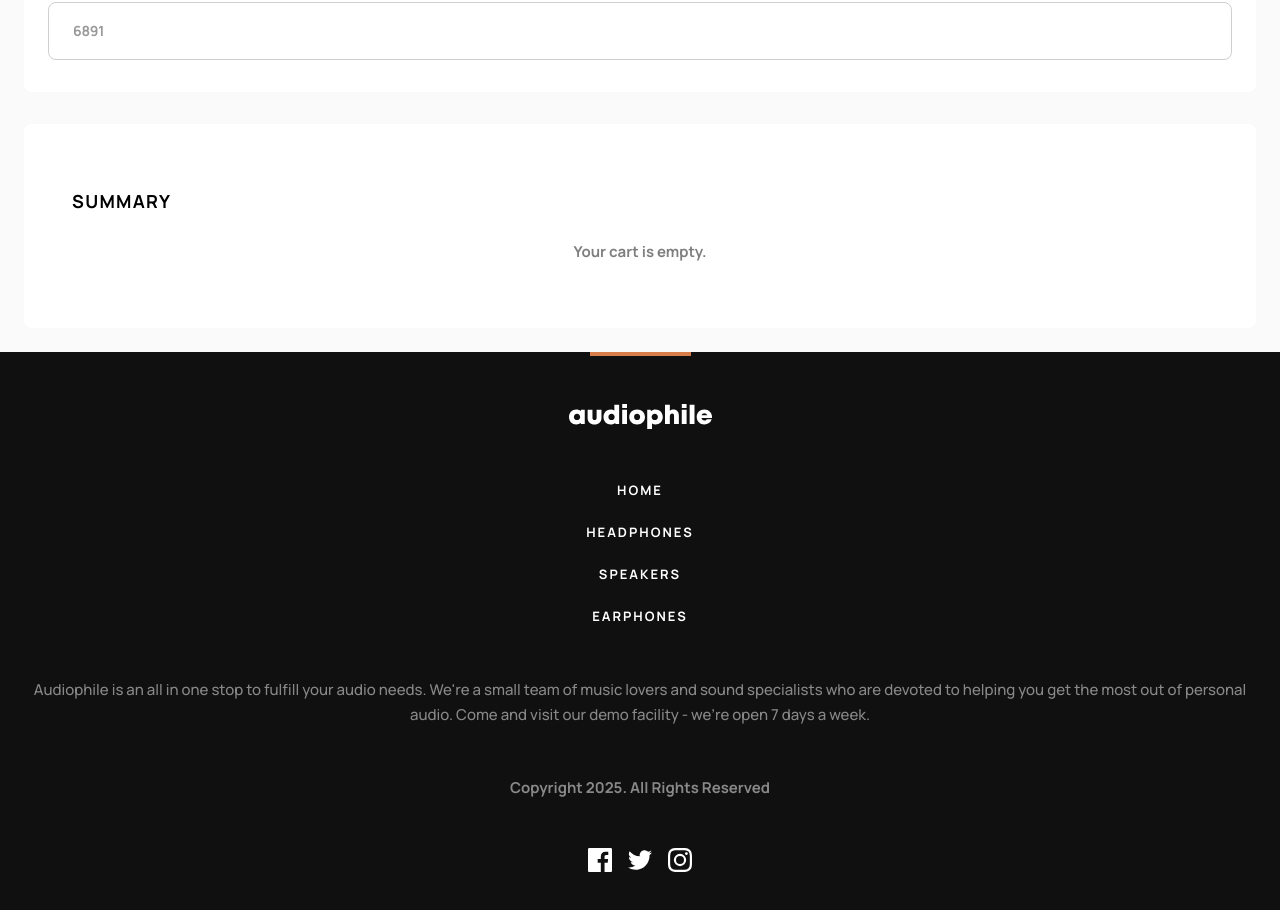
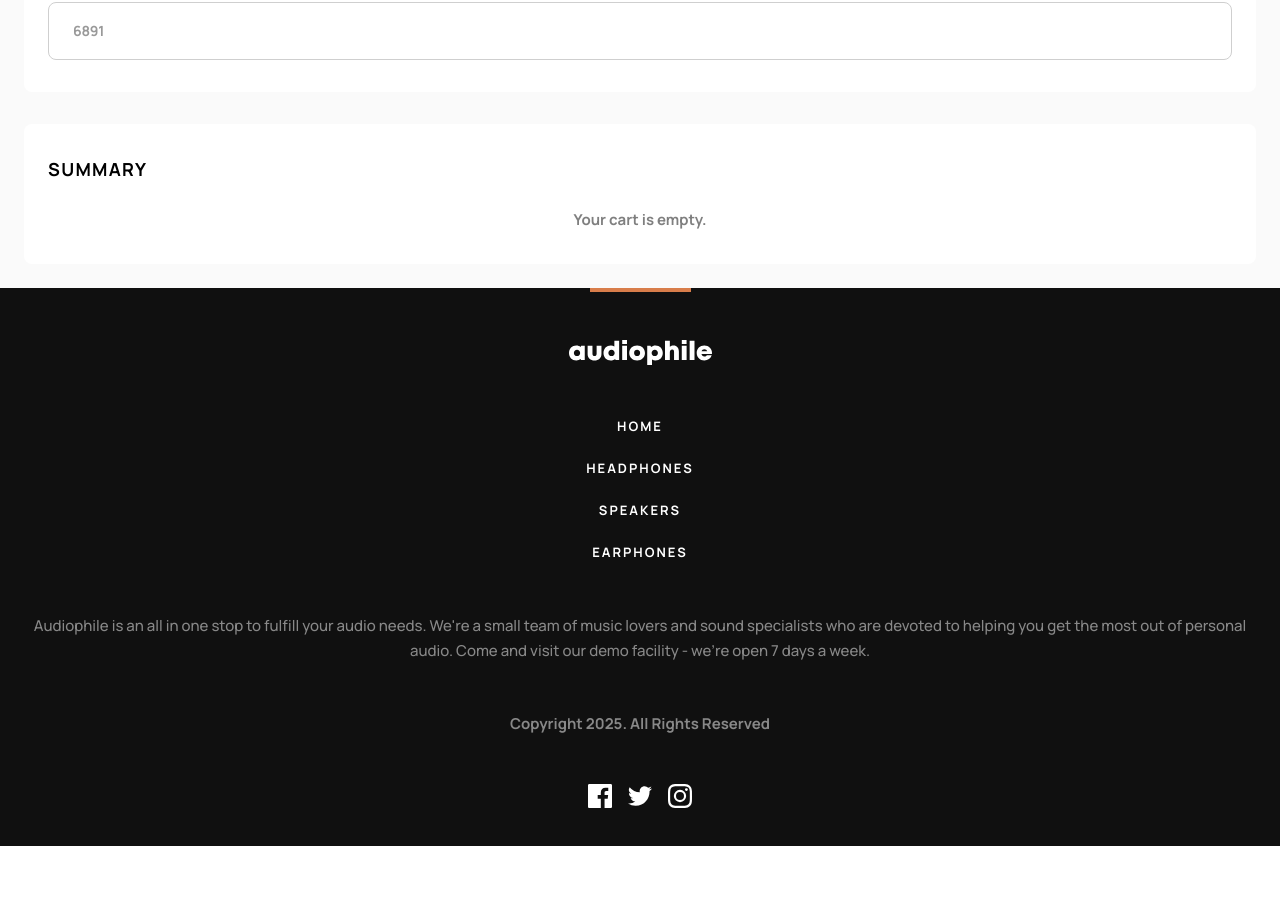
Before and after one commit to Striperoooo/ecommerce-app, a React (Vite) app: page /checkout in a window 1280 px wide. Shown: the part 1418-2328 px from the top of the page. After the commit the page ends 2264 px from the top, so only its background shows below. Built offline with nearby package versions, Linux system fonts and the light colour scheme.

Commit message:
Refactor SummarySection layout and markup
Removed unnecessary section styling and simplified cart item rendering by eliminating fragment wrappers. This improves code readability and maintains the same visual structure.

```diff
--- a/src/components/CheckoutPage/SummarySection.tsx
+++ b/src/components/CheckoutPage/SummarySection.tsx
@@ -23,7 +23,7 @@ export default function SummarySection() {
 
 
     return (
-        <section className="bg-white px-6 py-8 rounded-lg ">
+        <section className="">
 
             <div className="flex justify-between items-center mb-6">
 
@@ -40,7 +40,6 @@ export default function SummarySection() {
                 : (
                     <>
                         {cart.map(item => (
-                            <>
                             <div key={item.id} className="flex items-center mb-4 justify-between gap-4.75">
                                 <div className="flex items-center gap-4">
                                     <img
@@ -67,7 +66,6 @@ export default function SummarySection() {
                                     x{item.quantity}
                                 </Typography>
                             </div>
-                            </>
                         ))}
 
                         <div className="mt-8">
```
Lines whose indentation alone changed are shown as unchanged.
